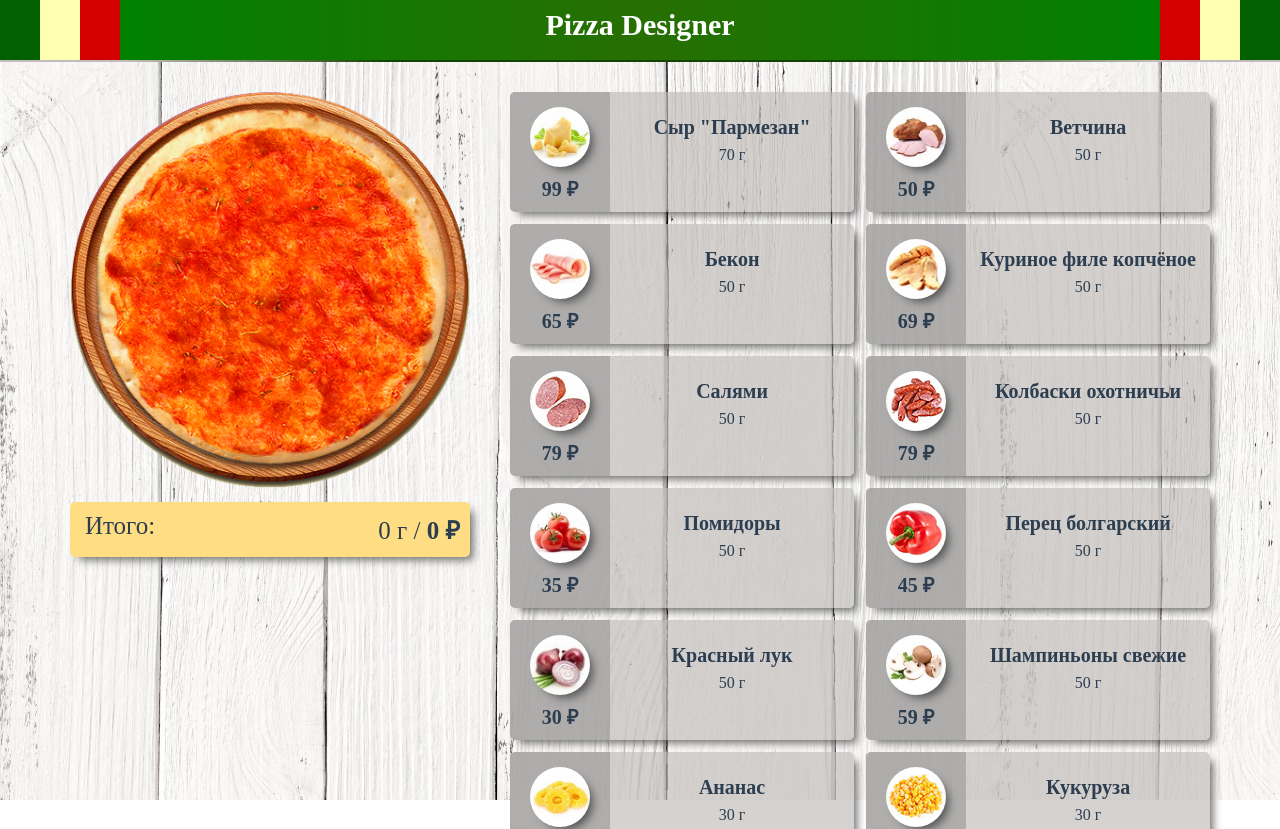
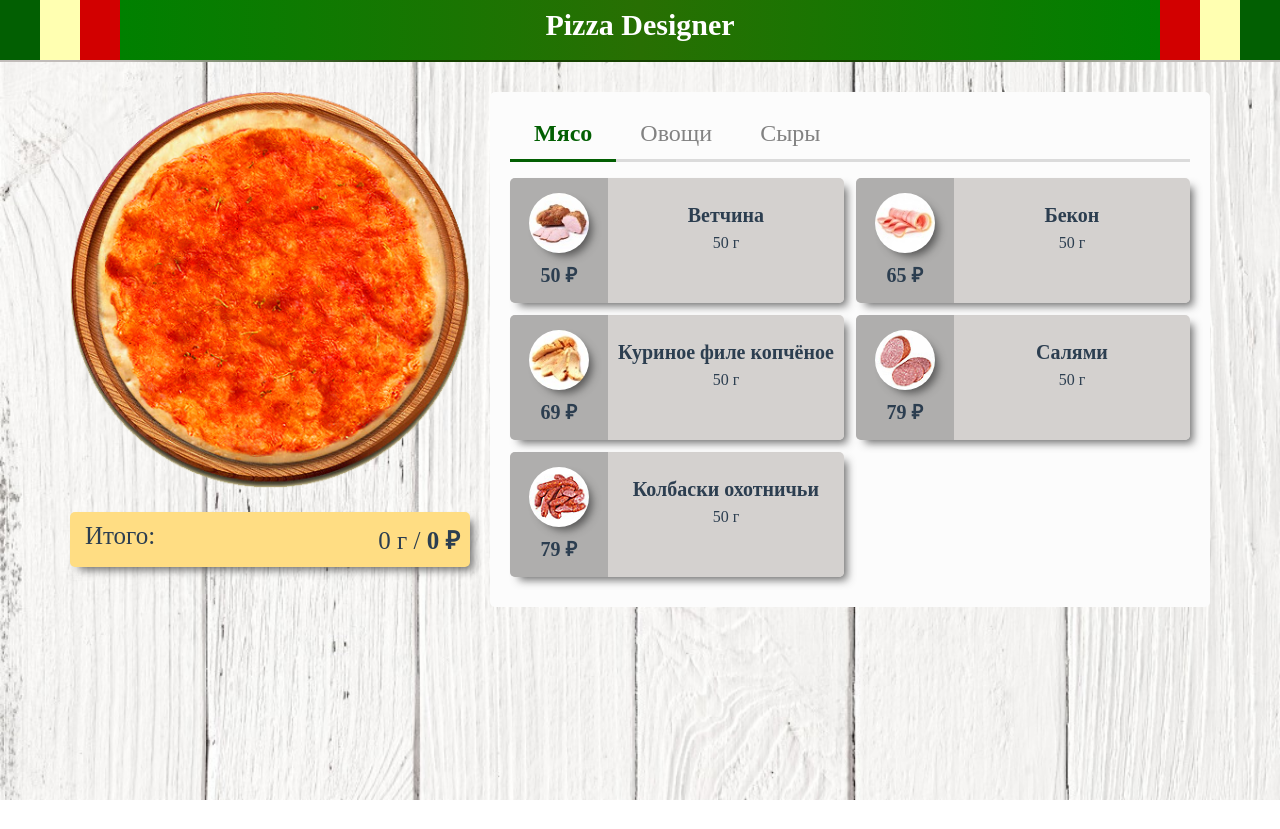
Before and after one commit to VladaMamutova/pizza-designer, a Vue app: page / in a window 1280 px wide. Shown: the top 829 px of the page. After the commit the page ends 800 px from the top, so only its background shows below. Built offline with nearby package versions, Linux system fonts and the light colour scheme.

Commit message:
feat: categorize ingredients and add tab menu for these categories

```diff
--- a/src/App.vue
+++ b/src/App.vue
@@ -11,11 +11,24 @@
     </div>
     <hr>
     <div class="page-content">
+      <div>
         <div class="constructor">
           <img v-show="ingredient.hasInOrder" v-for="ingredient in pizzaIngredients" :src="ingredient.img" :key="ingredient.id" :height="height" :width="width">
         </div>
+        <div class="order-info">
+          <span>Итого:</span>
+          <span></span>
+          <span class="order-sum">{{ order.totalWeight }} г / <b>{{ order.fullPrice }} ₽</b></span>
+        </div>
+      </div>
+      <div class="ingredients-menu">
+          <ul>
+            <li class="tab" v-bind:class="{ 'active-tab': selectedTab === tab.id }" v-for="(tab) in tabs" :key="tab.id" @click="selectedTab = tab.id">
+              <a>{{ tab.caption }}</a>
+            </li>
+          </ul>
         <div class="ingredients-grid">
-        <div class="ingredient-item" v-for="(ingredient, index) in pizzaIngredients" :key="ingredient.id" @click="updateOrder(index)">
+          <div class="ingredient-item" v-show="ingredient.tabId === selectedTab" v-for="(ingredient, index) in pizzaIngredients" :key="ingredient.id" @click="updateOrder(index)">
             <div class="ingredient-view" v-bind:class="{ 'selected-view': ingredient.hasInOrder }">
               <img class="ingredient-icon" :src="ingredient.icon">
               <span> {{ ingredient.price }} ₽</span>
@@ -32,10 +45,6 @@
             </div>
           </div>
         </div>
-      <div class="order-info">
-        <span>Итого:</span>
-        <span></span>
-        <span class="order-sum">{{ order.totalWeight }} г / <b>{{ order.fullPrice }} ₽</b></span>
       </div>
     </div>
   </div>
@@ -46,15 +55,27 @@
 export default {
   data () {
     return {
-      message: 'Hello Vue.js!',
-      title: 'Craft your own pizza!',
       height: 400,
       width: 400,
-      restaurantIsOpen: true,
-      pizzaSizes: [35, 40],
+      tabs: [
+        {
+          id: 1,
+          caption: 'Мясо'
+        },
+        {
+          id: 2,
+          caption: 'Овощи'
+        },
+        {
+          id: 3,
+          caption: 'Сыры'
+        }
+      ],
+      selectedTab: 1,
       pizzaIngredients: [
         {
           id: 1,
+          tabId: 3,
           name: 'Сыр "Пармезан"',
           price: 99,
           portion: 70,
@@ -64,6 +85,7 @@ export default {
         },
         {
           id: 2,
+          tabId: 1,
           name: 'Ветчина',
           price: 50,
           portion: 50,
@@ -73,6 +95,7 @@ export default {
         },
         {
           id: 3,
+          tabId: 1,
           name: 'Бекон',
           price: 65,
           portion: 50,
@@ -82,6 +105,7 @@ export default {
         },
         {
           id: 4,
+          tabId: 1,
           name: 'Куриное филе копчёное',
           price: 69,
           portion: 50,
@@ -91,6 +115,7 @@ export default {
         },
         {
           id: 5,
+          tabId: 1,
           name: 'Салями',
           price: 79,
           portion: 50,
@@ -100,6 +125,7 @@ export default {
         },
         {
           id: 6,
+          tabId: 1,
           name: 'Колбаски охотничьи',
           price: 79,
           portion: 50,
@@ -109,6 +135,7 @@ export default {
         },
         {
           id: 7,
+          tabId: 2,
           name: 'Помидоры',
           price: 35,
           portion: 50,
@@ -118,6 +145,7 @@ export default {
         },
         {
           id: 8,
+          tabId: 2,
           name: 'Перец болгарский',
           price: 45,
           portion: 50,
@@ -127,6 +155,7 @@ export default {
         },
         {
           id: 9,
+          tabId: 2,
           name: 'Красный лук',
           price: 30,
           portion: 50,
@@ -136,6 +165,7 @@ export default {
         },
         {
           id: 10,
+          tabId: 2,
           name: 'Шампиньоны свежие',
           price: 59,
           portion: 50,
@@ -145,6 +175,7 @@ export default {
         },
         {
           id: 11,
+          tabId: 2,
           name: 'Ананас',
           price: 39,
           portion: 30,
@@ -154,6 +185,7 @@ export default {
         },
         {
           id: 12,
+          tabId: 2,
           name: 'Кукуруза',
           price: 39,
           portion: 30,
@@ -163,6 +195,7 @@ export default {
         },
         {
           id: 13,
+          tabId: 3,
           name: 'Сыр "Добрлю"',
           price: 99,
           portion: 70,
@@ -172,6 +205,7 @@ export default {
         },
         {
           id: 14,
+          tabId: 3,
           name: 'Сыр "Фета"',
           price: 90,
           portion: 70,
@@ -181,6 +215,7 @@ export default {
         },
         {
           id: 15,
+          tabId: 2,
           name: 'Маслины',
           price: 39,
           portion: 30,
@@ -190,6 +225,7 @@ export default {
         },
         {
           id: 16,
+          tabId: 2,
           name: 'Зелень',
           price: 10,
           portion: 5,
@@ -266,6 +302,7 @@ export default {
   height: 100vh;
   background: url('assets/wood-background.jpg');
   object-fit: cover;
+  background-size: cover;
 }
 
 header {
@@ -293,15 +330,14 @@ hr {
   padding: 30px 70px;
   display: grid;
   grid-template-columns: 400px auto;
-  grid-template-rows: 400px;
-  grid-gap: 10px;
+  grid-gap: 20px;
 }
 
 .constructor {
   position: relative;
   background: url('../static/images/constructor/pizza-base.png');
-  width: 100%;
-  height: auto;
+  width: 400px;
+  height: 400px;
   background-size: contain;
   background-repeat: no-repeat;
 }
@@ -312,7 +348,7 @@ hr {
 }
 
 .order-info {
-  margin: auto 0 auto 0;
+  margin: 20px 0 auto 0;
   padding-top: 10px;
   font-size: 25px;
   background-color: #ffdd83;
@@ -329,12 +365,70 @@ hr {
   margin: 0 10px 0 auto;
 }
 
+.ingredients-menu {
+  padding: 0 20px 30px 20px;
+  background-color: #fcfcfc;
+  border-radius: 5px;
+  height: fit-content;
+}
+
+.ingredients-menu ul {
+  list-style: none;
+  align-items: center;
+  border-bottom-color: #dbdbdb;
+  border-bottom-style: solid;
+  border-bottom-width: 3px;
+  display: flex;
+  flex-grow: 1;
+  flex-shrink: 0;
+  justify-content: flex-start;
+  padding: 0px;
+}
+
+.tab {
+  display: block;
+  font-size: x-large;
+  cursor: pointer;
+}
+
+.tab a {
+  align-items: center;
+  border-bottom-color: #dbdbdb;
+  border-bottom-style: solid;
+  border-bottom-width: 3px;
+  color: #828282;
+  display: flex;
+  justify-content: center;
+  margin-bottom: -3px;
+  padding: 0.5em 1em;
+  vertical-align: top;
+}
+
+.ingredients-menu a:hover {
+  border-bottom-color: #2c3e50;
+  color: #2c3e50;
+}
+
+.ingredients-menu li.active-tab a {
+  border-bottom-color: #025f02;
+  color: #025f02;
+}
+
+a {
+  color: #025f02;
+  cursor: pointer;
+  text-decoration: none;
+}
+
+.active-tab {
+  color: green;
+  font-weight: bold;
+}
+
 .ingredients-grid {
   display: grid;
   grid-template-columns: repeat(auto-fit, minmax(240px, 1fr));
-  grid-template-rows: repeat(10, 120px);
   grid-gap: 12px 12px;
-  padding-left: 30px;
   -ms-user-select: none;
   -moz-user-select: none;
   -khtml-user-select: none;
@@ -373,7 +467,7 @@ hr {
   display: flex;
   align-items: center;
   flex-direction: column;
-  background-color: rgba(155, 155, 155, 0.65);
+  background-color: #9b9b9ba6;
   border-radius: 5px 0 0 5px;
 }
 
```
Lines whose indentation alone changed are shown as unchanged.
